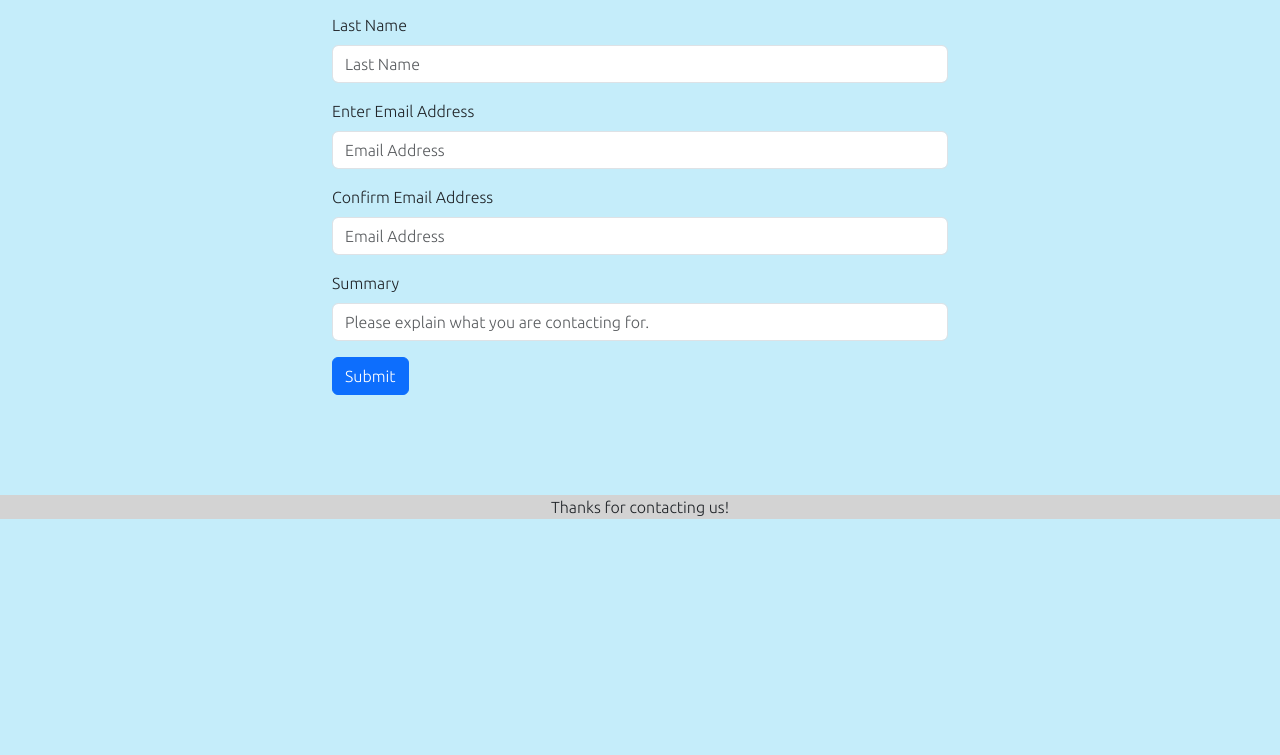
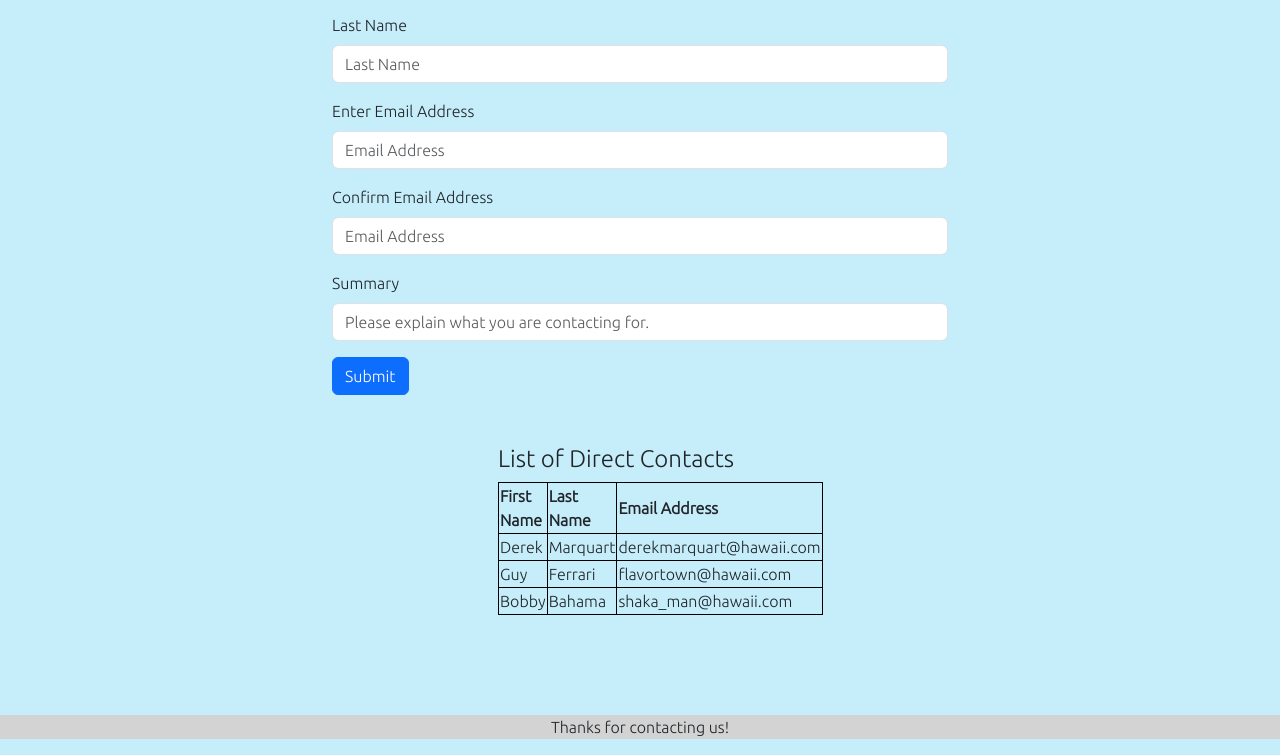
Before and after one commit to CaptainDPM/D277-Website, a plain HTML site: page contact.html in a window 1280 px wide. Shown: the part 215-970 px from the top of the page. Before the commit the page ends 800 px from the top, so only its background shows below. Drawn offline with nearby package versions, Linux system fonts and the light colour scheme.

Commit message:
Updated table, sources list, and stylesheet.

```diff
--- a/contact.html
+++ b/contact.html
@@ -78,7 +78,35 @@
         <strong><span id="emailError"></span></strong>
       </form>
     </section>
+
+    <div class="container-fluid" id="contactTable">
+      <h4>List of Direct Contacts</h4>
+      <table>
+        <tr>
+          <th>First Name</th>
+          <th>Last Name</th>
+          <th>Email Address</th>
+        </tr>
+        <tr>
+          <td>Derek</td>
+          <td>Marquart</td>
+          <td>derekmarquart@hawaii.com</td>
+        </tr>
+        <tr>
+          <td>Guy</td>
+          <td>Ferrari</td>
+          <td>flavortown@hawaii.com</td>
+        </tr>
+        <tr>
+          <td>Bobby</td>
+          <td>Bahama</td>
+          <td>shaka_man@hawaii.com</td>
+        </tr>
+      </table>
+    </div>
+
   </div>
+
 
   <footer>
     <div class="container-fluid" id="contactLink">
--- a/stylesheet.css
+++ b/stylesheet.css
@@ -13,6 +13,10 @@ aside {
   background-color: lightgray;
   text-align: center;
   font-style: italic;
+}
+
+table, th, td {
+  border: 1.5px solid black;
 }
 
 footer {
@@ -55,9 +59,18 @@ footer {
 
 #islandList {
   position: absolute;
+  left: 0;
+  width: 50%;
 }
 
 #contactLink {
   width: 50%;
   position: bottom;
 }
+
+#contactTable {
+  width: 50%;
+  margin-top: 50px;
+  text-align: left;
+  right: 50;
+}
```
Also changed, not shown: index.html (+8 -11 lines), README.md.
